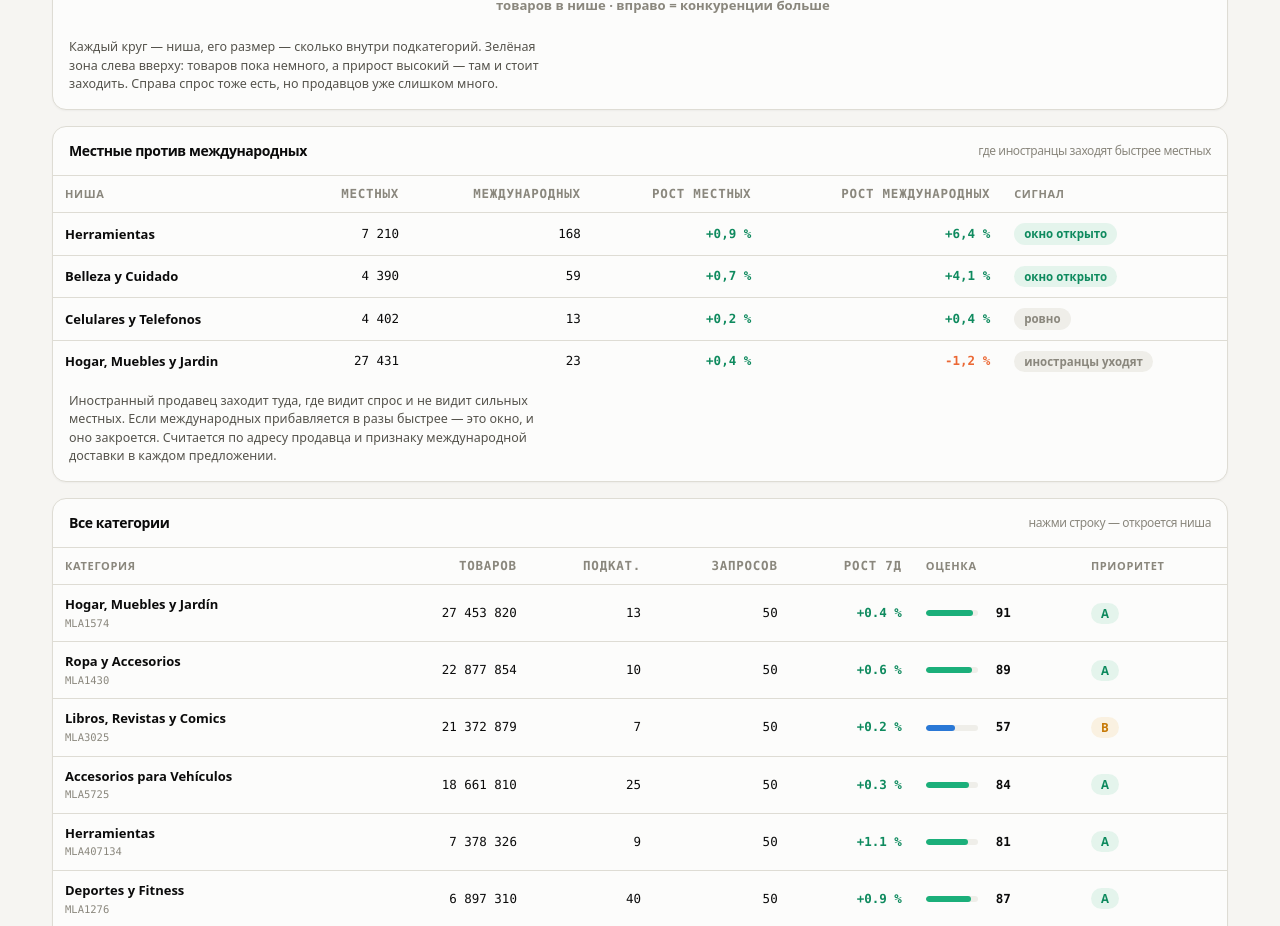
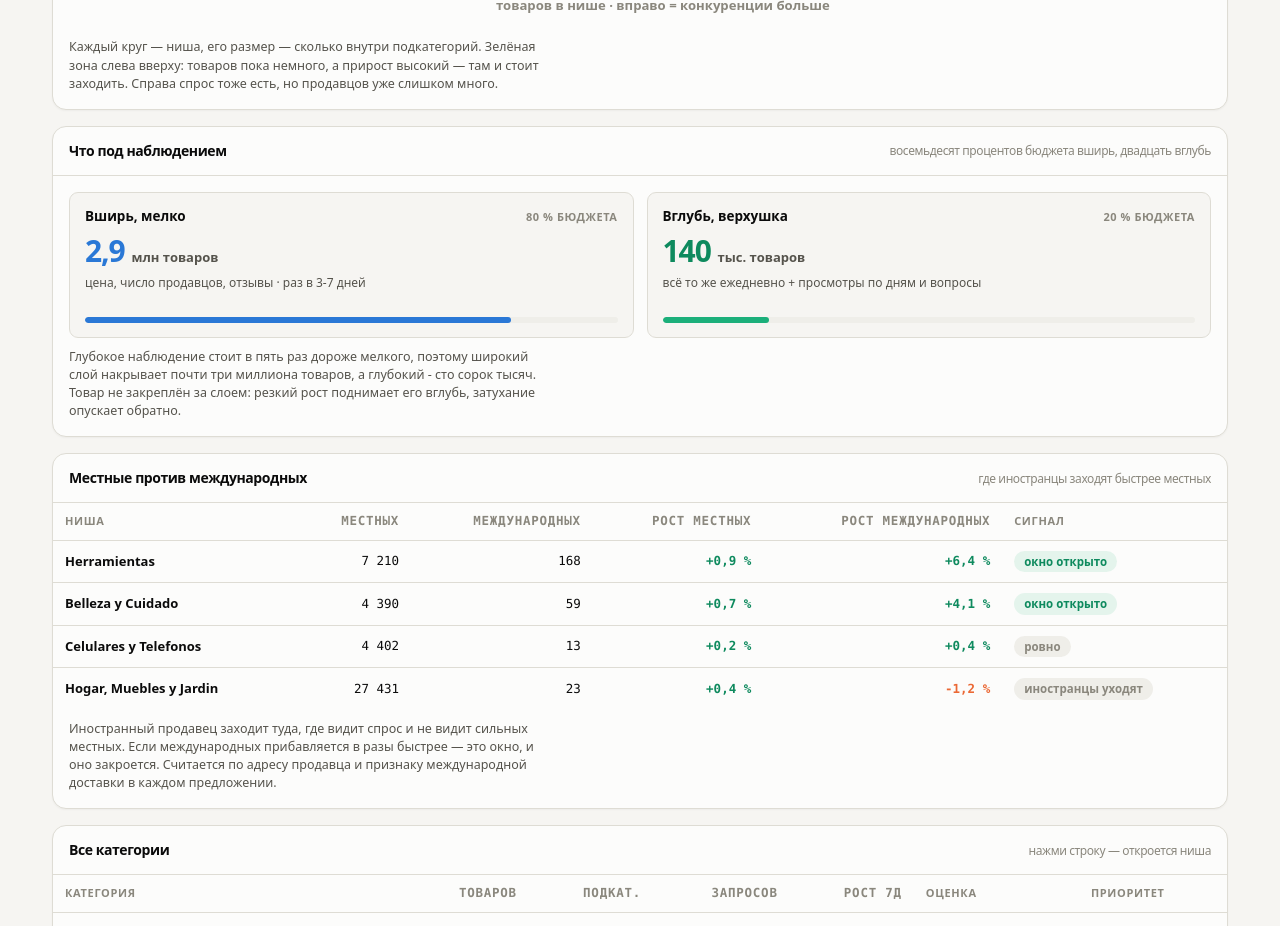
Before and after one commit to Neuroba/mercado-radar, a plain HTML site: page index.html in a window 1280 px wide. Shown: the part 1140-2066 px from the top of the page. Drawn offline with Linux system fonts and the light colour scheme.

Commit message:
Раскладка бюджета 80/20: широкий слой 2,9 млн товаров, глубокий 140 тысяч

```diff
--- a/index.html
+++ b/index.html
@@ -179,6 +179,22 @@ figure{margin:0}
      border:1px solid var(--line);border-bottom-width:2px;border-radius:5px;background:var(--surface);
      font:600 11px/1 var(--num);color:var(--ink-2);margin-left:6px}
 
+
+.split{display:grid;grid-template-columns:1fr 1fr;gap:13px;margin-bottom:4px}
+@media(max-width:680px){.split{grid-template-columns:1fr}}
+.lane{border:1px solid var(--line);border-radius:var(--rb);padding:14px 15px;background:var(--ground)}
+.lane-h{display:flex;justify-content:space-between;align-items:baseline;gap:10px;margin-bottom:9px}
+.lane-h b{font-size:13.5px}
+.lane-h span{font-size:11px;color:var(--ink-3);font-weight:700;letter-spacing:.05em;text-transform:uppercase}
+.lane-v{font:700 30px/1 var(--ui);font-variant-numeric:tabular-nums;letter-spacing:-.035em;
+        color:var(--series)}
+.lane.deep .lane-v{color:var(--accent-ink)}
+.lane-v small{font-size:13px;font-weight:600;letter-spacing:0;color:var(--ink-2)}
+.lane-n{font-size:12px;color:var(--ink-2);margin:8px 0 11px;min-height:32px}
+.lane-bar{height:6px;background:var(--mute-soft);border-radius:3px;overflow:hidden}
+.lane-bar i{display:block;height:100%;background:var(--series);border-radius:3px}
+.lane-bar.deepbar i{background:var(--accent)}
+
 /* вывод */
 .verdict{display:flex;gap:12px;align-items:flex-start;padding:15px 17px;border-radius:var(--r);
          background:var(--accent-soft);margin-bottom:16px}
@@ -321,6 +337,29 @@ figure{margin:0}
     <div class="card-p">
       <figure class="plot" id="bubble"><div class="tip" id="tip-b"></div></figure>
       <p class="q">Каждый круг — ниша, его размер — сколько внутри подкатегорий. Зелёная зона слева вверху: товаров пока немного, а прирост высокий — там и стоит заходить. Справа спрос тоже есть, но продавцов уже слишком много.</p>
+    </div>
+  </div>
+
+  <div class="card" style="margin-bottom:16px">
+    <h3>Что под наблюдением <span class="hint">восемьдесят процентов бюджета вширь, двадцать вглубь</span></h3>
+    <div class="card-p">
+      <div class="split">
+        <div class="lane wide">
+          <div class="lane-h"><b>Вширь, мелко</b><span>80 % бюджета</span></div>
+          <div class="lane-v">2,9 <small>млн товаров</small></div>
+          <div class="lane-n">цена, число продавцов, отзывы &middot; раз в 3-7 дней</div>
+          <div class="lane-bar"><i style="width:80%"></i></div>
+        </div>
+        <div class="lane deep">
+          <div class="lane-h"><b>Вглубь, верхушка</b><span>20 % бюджета</span></div>
+          <div class="lane-v">140 <small>тыс. товаров</small></div>
+          <div class="lane-n">всё то же ежедневно + просмотры по дням и вопросы</div>
+          <div class="lane-bar deepbar"><i style="width:20%"></i></div>
+        </div>
+      </div>
+      <p class="q">Глубокое наблюдение стоит в пять раз дороже мелкого, поэтому широкий слой
+        накрывает почти три миллиона товаров, а глубокий - сто сорок тысяч.
+        Товар не закреплён за слоем: резкий рост поднимает его вглубь, затухание опускает обратно.</p>
     </div>
   </div>
 
@@ -644,10 +683,10 @@ figure{margin:0}
       <p class="q" style="margin:0 0 14px;max-width:74ch">Сейчас виден только сегодняшний срез.
         Если поставить нишу в наблюдение, система начнёт снимать её каждый день - и через неделю
         появится то, ради чего всё затевалось: как менялись цены, сколько продавцов пришло и ушло,
-        растёт ли число отзывов. Ниша среднего размера обходится примерно в 1 200 обращений в сутки. Общий потолок - около 300 тысяч товаров под ежедневным наблюдением: это либо 600 ниш по 500 товаров, либо 60 ниш по 5 тысяч.</p>
+        растёт ли число отзывов. Ниша попадает в широкий слой почти бесплатно, в глубокий - за 2,5 обращения на товар в сутки. Общая ёмкость при раскладке 80/20: около 2,9 млн товаров вширь и 140 тысяч вглубь.</p>
       <button style="border:0;background:var(--accent);color:#fff;font:700 13.5px var(--ui);
               padding:12px 20px;border-radius:9px;cursor:pointer">Наблюдать за нишей</button>
-      <span class="hint" style="margin-left:12px">на наблюдении 4 ниши &middot; занято 6 тысяч товаров из 300 тысяч</span>
+      <span class="hint" style="margin-left:12px">на наблюдении 4 ниши &middot; занято 6 тысяч товаров глубокого слоя из 140 тысяч</span>
     </div>
   </div>
 </section>
```
